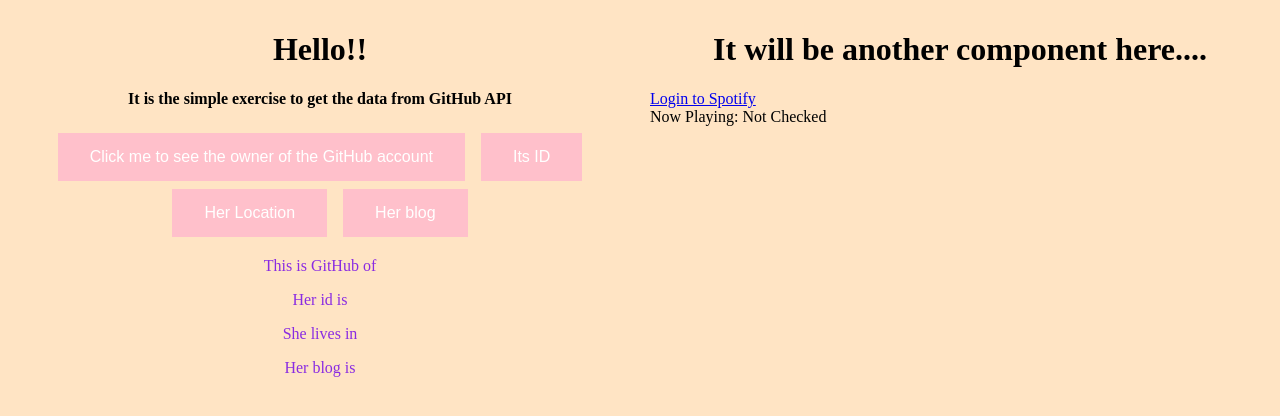
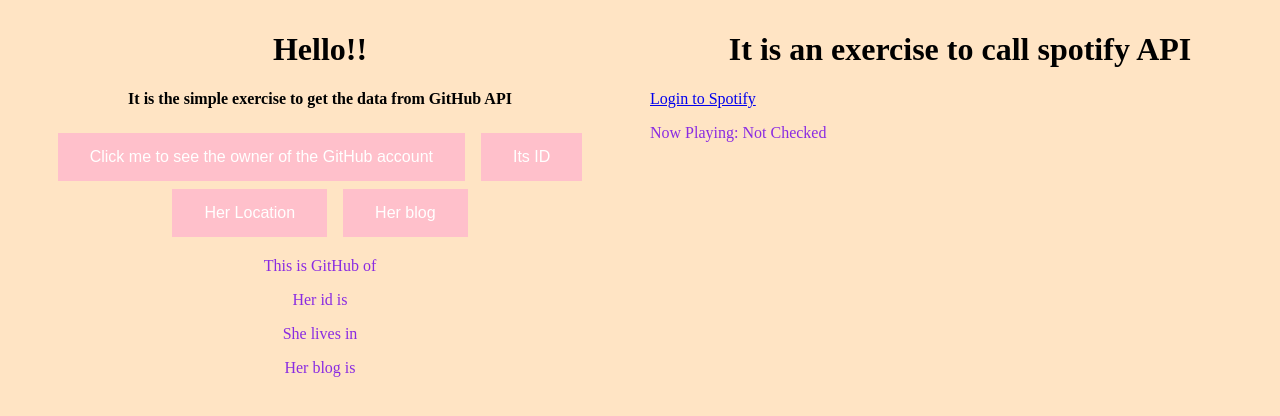
Before and after one commit to lolita89/github-api-exercise, a React (Create React App) app: page / in a window 1280 px wide. Shown: the top 416 px of the page. Built offline with nearby package versions, Linux system fonts and the light colour scheme; a web font is replaced by a local one; what spotify-web-api-js would draw is missing.

Commit message:
component spotify api seperated

```diff
--- a/src/App.js
+++ b/src/App.js
@@ -1,77 +1,25 @@
 import React, { Component } from 'react';
 import './App.css';
 import ApiGithub from './components/ApiGithub';
-import SpotifyWebApi from "spotify-web-api-js";
+import ApiSpotify from './components/ApiSpotify';
 
-const spotifyApi = new SpotifyWebApi();
 
 class App extends Component {
-  constructor(){
-    super();
-    const params = this.getHashParams();
-    const token = params.access_token;
-
-    if (token) {
-    spotifyApi.setAccessToken(token);
-  }
-
-  this.state = {
-    loggedIn: token ? true : false,
-    nowPlaying: { name: 'Not Checked', albumArt: '' }
-  }
-}
-
-  getHashParams() {
-    var hashParams = {};
-    var e, r = /([^&;=]+)=?([^&;]*)/g,
-        q = window.location.hash.substring(1);
-    e = r.exec(q)
-    while (e) {
-       hashParams[e[1]] = decodeURIComponent(e[2]);
-       e = r.exec(q);
-    }
-    return hashParams;
-  }
-
-  getNowPlaying(){
-    spotifyApi.getMyCurrentPlaybackState()
-      .then((response) => {
-        this.setState({
-          nowPlaying: {
-              name: response.item.name,
-              albumArt: response.item.album.images[0].url
-            }
-        });
-      })
-  }
 
   render() {
     return (
     <div className="row">
-      <div className="column">
-      <ApiGithub>
-      </ApiGithub>
-      </div>
 
-      <div className="column">
-        <h1>It will be another component here....</h1>
-        <a href='http://localhost:8888'> Login to Spotify </a>
-
-        <div>
-          Now Playing: { this.state.nowPlaying.name }
+        <div className="column">
+          <ApiGithub>
+          </ApiGithub>
         </div>
 
-        <div>
-          <img src={this.state.nowPlaying.albumArt} style={{ height: 150 }}/>
+        <div className="column">
+          <ApiSpotify>
+          </ApiSpotify>
         </div>
 
-        { this.state.loggedIn &&
-        <button onClick={() => this.getNowPlaying()}>
-          Check Now Playing
-        </button>
-      }
-
-      </div>
     </div>
     );
   }
--- /dev/null
+++ b/src/components/ApiSpotify.css
@@ -0,0 +1,12 @@
+.button-spotify {
+    background-color: black;
+    border: none;
+    color: white;
+    padding: 15px 32px;
+    text-align: center;
+    text-decoration: none;
+    display: inline-block;
+    font-size: 16px;
+    margin: 4px 8px;
+    cursor: pointer;
+}
--- /dev/null
+++ b/src/components/ApiSpotify.js
@@ -0,0 +1,72 @@
+import React, { Component } from 'react';
+import './ApiSpotify.css';
+import SpotifyWebApi from "spotify-web-api-js";
+
+const spotifyApi = new SpotifyWebApi();
+
+class ApiSpotify extends Component {
+    constructor(){
+      super();
+      const params = this.getHashParams();
+      const token = params.access_token;
+
+      if (token) {
+      spotifyApi.setAccessToken(token);
+    }
+
+    this.state = {
+      loggedIn: token ? true : false,
+      nowPlaying: { name: 'Not Checked', albumArt: '' }
+    }
+  }
+
+    getHashParams() {
+      var hashParams = {};
+      var e, r = /([^&;=]+)=?([^&;]*)/g,
+          q = window.location.hash.substring(1);
+      e = r.exec(q)
+      while (e) {
+         hashParams[e[1]] = decodeURIComponent(e[2]);
+         e = r.exec(q);
+      }
+      return hashParams;
+    }
+
+    getNowPlaying(){
+      spotifyApi.getMyCurrentPlaybackState()
+        .then((response) => {
+          this.setState({
+            nowPlaying: {
+                name: response.item.name,
+                albumArt: response.item.album.images[0].url
+              }
+          });
+        })
+    }
+
+    render() {
+      return (
+        <div>
+            <h1>It is an exercise to call spotify API</h1>
+            <a href='http://localhost:8888'> Login to Spotify </a>
+
+            <div>
+                <p> Now Playing: { this.state.nowPlaying.name } </p>
+            </div>
+
+            <div>
+                <img src={this.state.nowPlaying.albumArt} style={{ height: 150 }}/>
+            </div>
+
+            { this.state.loggedIn &&
+            <button className="button-spotify" onClick={() => this.getNowPlaying()}>
+                Check Now Playing!
+            </button>
+            }
+
+        </div>
+      );
+    }
+  }
+
+export default ApiSpotify;
```
